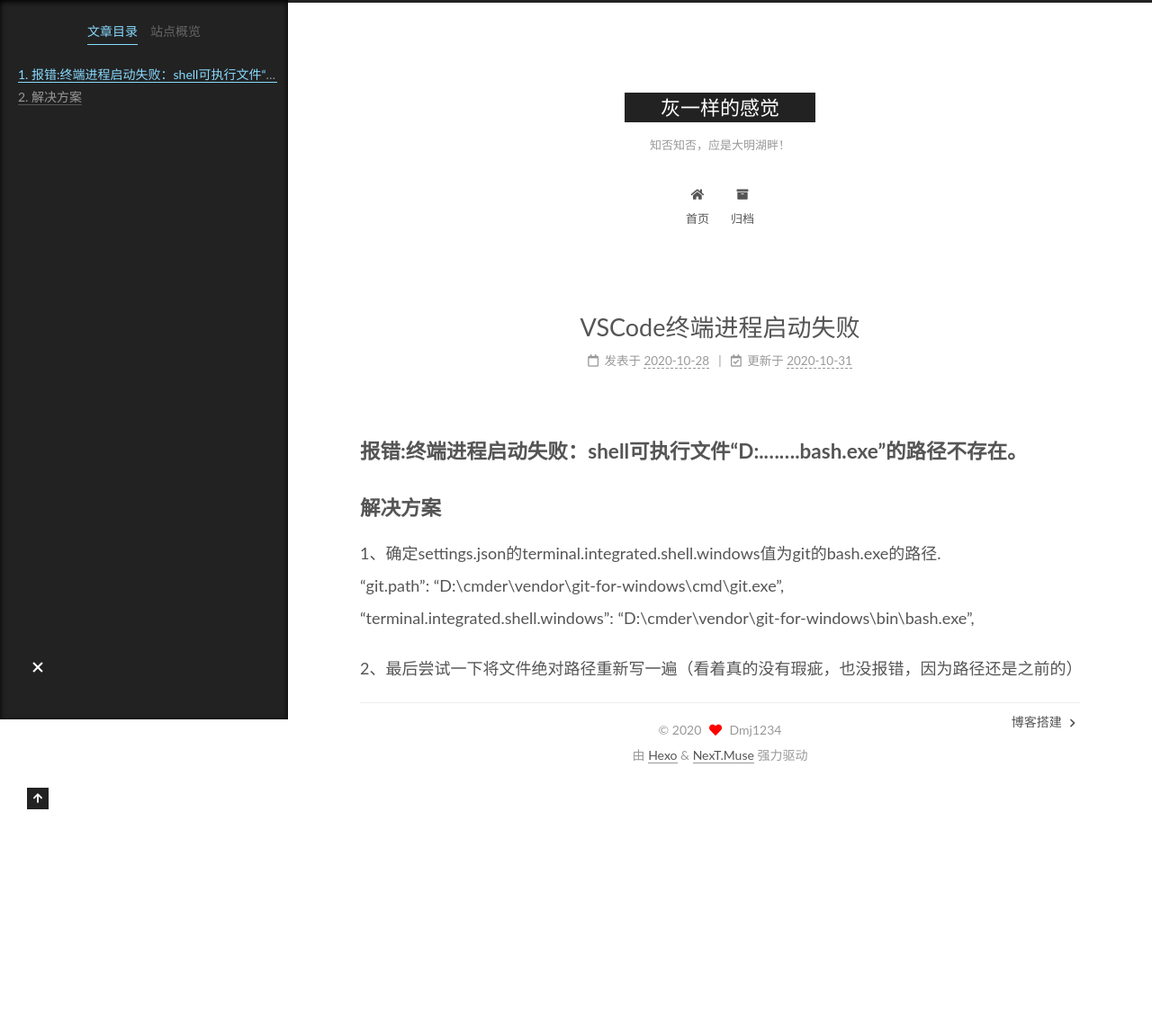
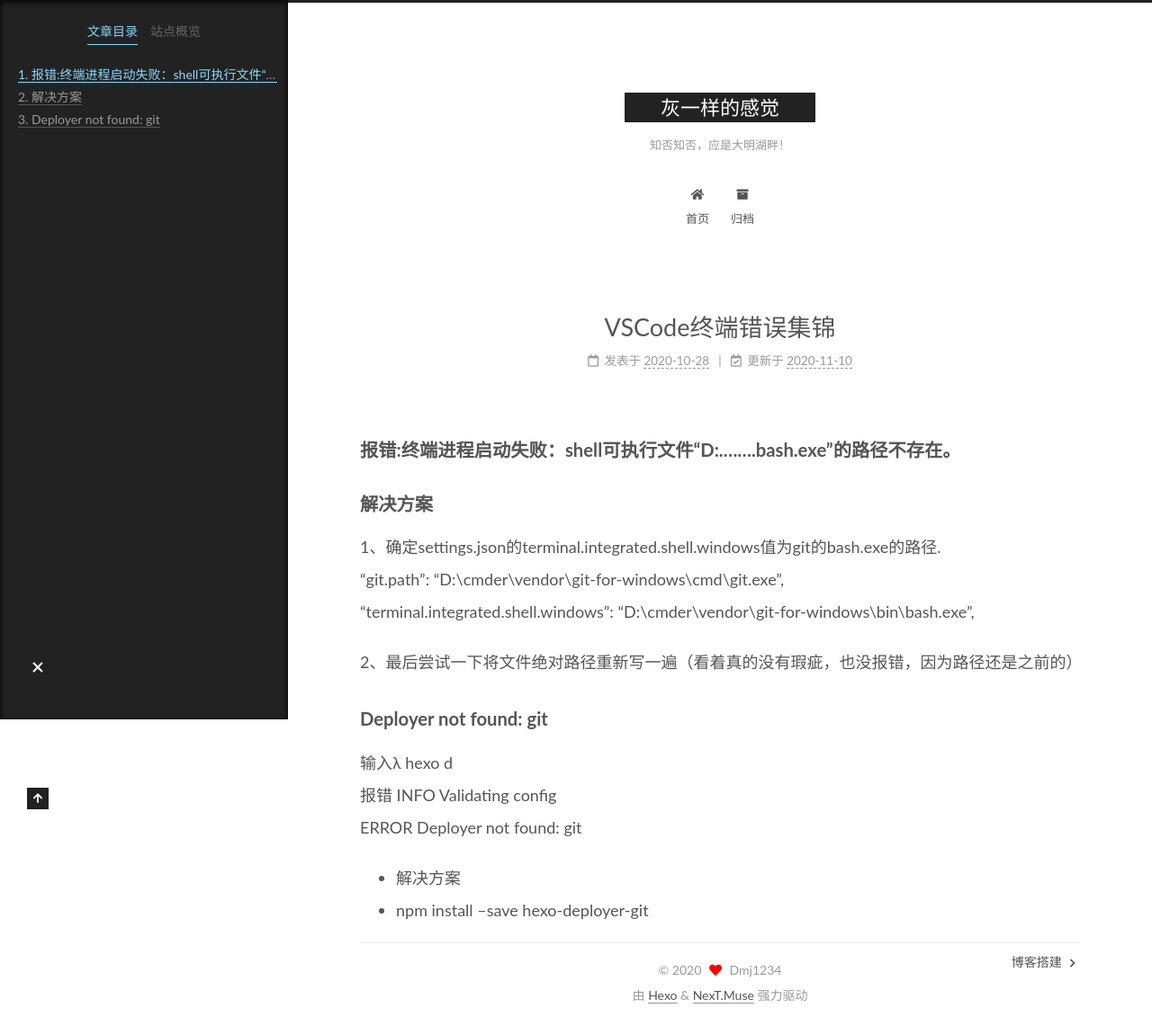
Before and after one commit to dmj1234/dmj1234.github.io, a plain HTML site: page 2020/10/28/VSCode终端启动失败/index.html in a window 1280 px wide. Shown: the whole page at 90% size. Before the commit the page ends 874 px from the top, so only its background shows below. Drawn offline with Linux system fonts and the light colour scheme.

Commit message:
Site updated: 2020-11-10 02:38:04

```diff
--- a/2020/10/28/VSCode终端启动失败/index.html
+++ b/2020/10/28/VSCode终端启动失败/index.html
@@ -22,13 +22,13 @@
 
   <meta name="description" content="报错:终端进程启动失败：shell可执行文件“D:.…….bash.exe”的路径不存在。解决方案 1、确定settings.json的terminal.integrated.shell.windows值为git的bash.exe的路径.  “git.path”: “D:\cmder\vendor\git-for-windows\cmd\git.exe”,  “terminal.integrate">
 <meta property="og:type" content="article">
-<meta property="og:title" content="VSCode终端进程启动失败">
+<meta property="og:title" content="VSCode终端错误集锦">
 <meta property="og:url" content="https://github.com/dmj1234/dmj1234.github.io.git/2020/10/28/VSCode%E7%BB%88%E7%AB%AF%E5%90%AF%E5%8A%A8%E5%A4%B1%E8%B4%A5/index.html">
 <meta property="og:site_name" content="灰一样的感觉">
 <meta property="og:description" content="报错:终端进程启动失败：shell可执行文件“D:.…….bash.exe”的路径不存在。解决方案 1、确定settings.json的terminal.integrated.shell.windows值为git的bash.exe的路径.  “git.path”: “D:\cmder\vendor\git-for-windows\cmd\git.exe”,  “terminal.integrate">
 <meta property="og:locale" content="zh_CN">
 <meta property="article:published_time" content="2020-10-27T16:00:00.000Z">
-<meta property="article:modified_time" content="2020-10-31T14:05:35.451Z">
+<meta property="article:modified_time" content="2020-11-09T18:26:51.593Z">
 <meta property="article:author" content="Dmj1234">
 <meta name="twitter:card" content="summary">
 
@@ -45,7 +45,7 @@
   };
 </script>
 
-  <title>VSCode终端进程启动失败 | 灰一样的感觉</title>
+  <title>VSCode终端错误集锦 | 灰一样的感觉</title>
 
 
 
@@ -164,7 +164,7 @@
     </span>
       <header class="post-header">
         <h1 class="post-title" itemprop="name headline">
-          VSCode终端进程启动失败
+          VSCode终端错误集锦
         </h1>
 
         <div class="post-meta">
@@ -181,7 +181,7 @@
                   <i class="far fa-calendar-check"></i>
                 </span>
                 <span class="post-meta-item-text">更新于</span>
-                <time title="修改时间：2020-10-31 22:05:35" itemprop="dateModified" datetime="2020-10-31T22:05:35+08:00">2020-10-31</time>
+                <time title="修改时间：2020-11-10 02:26:51" itemprop="dateModified" datetime="2020-11-10T02:26:51+08:00">2020-11-10</time>
               </span>
 
 
@@ -195,8 +195,13 @@
     <div class="post-body" itemprop="articleBody">
 
 
-        <h3 id="报错-终端进程启动失败：shell可执行文件“D-……-bash-exe”的路径不存在。"><a href="#报错-终端进程启动失败：shell可执行文件“D-……-bash-exe”的路径不存在。" class="headerlink" title="报错:终端进程启动失败：shell可执行文件“D:.…….bash.exe”的路径不存在。"></a>报错:终端进程启动失败：shell可执行文件“D:.…….bash.exe”的路径不存在。</h3><h3 id="解决方案"><a href="#解决方案" class="headerlink" title="解决方案"></a>解决方案</h3><p> 1、确定settings.json的terminal.integrated.shell.windows值为git的bash.exe的路径.<br>  “git.path”: “D:\cmder\vendor\git-for-windows\cmd\git.exe”,<br>  “terminal.integrated.shell.windows”: “D:\cmder\vendor\git-for-windows\bin\bash.exe”,</p>
+        <h4 id="报错-终端进程启动失败：shell可执行文件“D-……-bash-exe”的路径不存在。"><a href="#报错-终端进程启动失败：shell可执行文件“D-……-bash-exe”的路径不存在。" class="headerlink" title="报错:终端进程启动失败：shell可执行文件“D:.…….bash.exe”的路径不存在。"></a>报错:终端进程启动失败：shell可执行文件“D:.…….bash.exe”的路径不存在。</h4><h4 id="解决方案"><a href="#解决方案" class="headerlink" title="解决方案"></a>解决方案</h4><p> 1、确定settings.json的terminal.integrated.shell.windows值为git的bash.exe的路径.<br>  “git.path”: “D:\cmder\vendor\git-for-windows\cmd\git.exe”,<br>  “terminal.integrated.shell.windows”: “D:\cmder\vendor\git-for-windows\bin\bash.exe”,</p>
 <p>2、最后尝试一下将文件绝对路径重新写一遍（看着真的没有瑕疵，也没报错，因为路径还是之前的）</p>
+<h4 id="Deployer-not-found-git"><a href="#Deployer-not-found-git" class="headerlink" title="Deployer not found: git"></a>Deployer not found: git</h4><p>输入λ hexo d<br>报错 INFO  Validating config<br>ERROR Deployer not found: git</p>
+<ul>
+<li>解决方案</li>
+<li>npm install –save hexo-deployer-git</li>
+</ul>
 
     </div>
 
@@ -274,7 +279,7 @@
 
       <!--noindex-->
       <div class="post-toc-wrap sidebar-panel">
-          <div class="post-toc motion-element"><ol class="nav"><li class="nav-item nav-level-3"><a class="nav-link" href="#%E6%8A%A5%E9%94%99-%E7%BB%88%E7%AB%AF%E8%BF%9B%E7%A8%8B%E5%90%AF%E5%8A%A8%E5%A4%B1%E8%B4%A5%EF%BC%9Ashell%E5%8F%AF%E6%89%A7%E8%A1%8C%E6%96%87%E4%BB%B6%E2%80%9CD-%E2%80%A6%E2%80%A6-bash-exe%E2%80%9D%E7%9A%84%E8%B7%AF%E5%BE%84%E4%B8%8D%E5%AD%98%E5%9C%A8%E3%80%82"><span class="nav-number">1.</span> <span class="nav-text">报错:终端进程启动失败：shell可执行文件“D:.…….bash.exe”的路径不存在。</span></a></li><li class="nav-item nav-level-3"><a class="nav-link" href="#%E8%A7%A3%E5%86%B3%E6%96%B9%E6%A1%88"><span class="nav-number">2.</span> <span class="nav-text">解决方案</span></a></li></ol></div>
+          <div class="post-toc motion-element"><ol class="nav"><li class="nav-item nav-level-4"><a class="nav-link" href="#%E6%8A%A5%E9%94%99-%E7%BB%88%E7%AB%AF%E8%BF%9B%E7%A8%8B%E5%90%AF%E5%8A%A8%E5%A4%B1%E8%B4%A5%EF%BC%9Ashell%E5%8F%AF%E6%89%A7%E8%A1%8C%E6%96%87%E4%BB%B6%E2%80%9CD-%E2%80%A6%E2%80%A6-bash-exe%E2%80%9D%E7%9A%84%E8%B7%AF%E5%BE%84%E4%B8%8D%E5%AD%98%E5%9C%A8%E3%80%82"><span class="nav-number">1.</span> <span class="nav-text">报错:终端进程启动失败：shell可执行文件“D:.…….bash.exe”的路径不存在。</span></a></li><li class="nav-item nav-level-4"><a class="nav-link" href="#%E8%A7%A3%E5%86%B3%E6%96%B9%E6%A1%88"><span class="nav-number">2.</span> <span class="nav-text">解决方案</span></a></li><li class="nav-item nav-level-4"><a class="nav-link" href="#Deployer-not-found-git"><span class="nav-number">3.</span> <span class="nav-text">Deployer not found: git</span></a></li></ol></div>
       </div>
       <!--/noindex-->
 
--- a/css/main.css
+++ b/css/main.css
@@ -1168,7 +1168,7 @@ pre .javascript .function {
 }
 .links-of-author a::before,
 .links-of-author span.exturl::before {
-  background: #78fe46;
+  background: #131cff;
   border-radius: 50%;
   content: ' ';
   display: inline-block;
```
Also changed, not shown: 2020/10/28/博客搭建/index.html (+2 -2 lines), archives/2020/10/index.html (+1 -1 lines), archives/2020/index.html (+1 -1 lines), archives/index.html (+1 -1 lines), index.html (+8 -3 lines).
